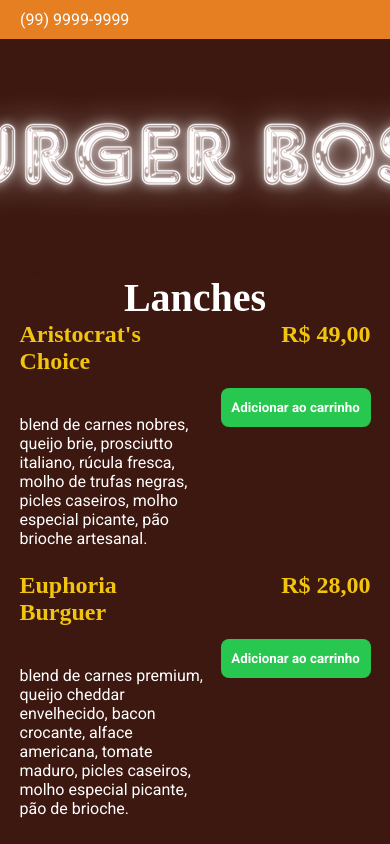
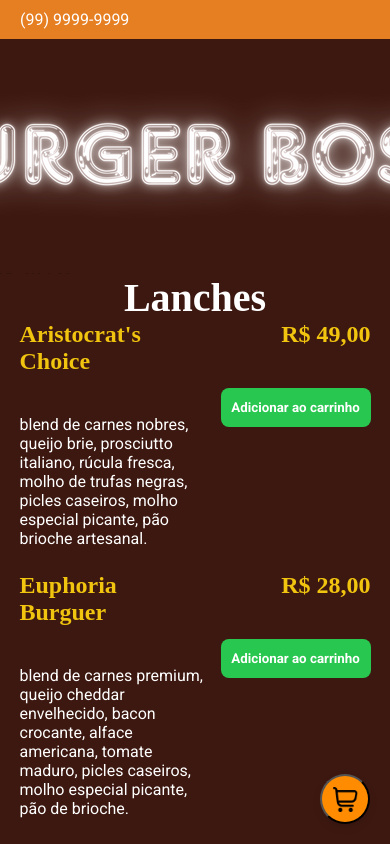
Before and after one commit to Igorrst/Burger-Boss, a React (Vite) app: page / in a window 390 px wide. Shown: the top 844 px of the page. Built offline with nearby package versions, Linux system fonts and the light colour scheme; a web font is replaced by a local one.

Commit message:
Implementando Barra lateral para o Carrinho

```diff
--- a/src/App.jsx
+++ b/src/App.jsx
@@ -1,13 +1,16 @@
-import Header from "./components/Header";
+import Header from './components/Header'
+import Cart from './containers/Cart/Cart';
 import Menu from "./containers/Menu";
 
 const App = () => {
-  return (
-    <div>
-      <Header />
-      <Menu />
-    </div>
-  );
-};
+    return (
+        <div>
+            <Header />
+            <Cart />
+            <Menu />
+            {}
+        </div>
+    )
+}
 
 export default App;
--- a/src/components/Header/Header.module.css
+++ b/src/components/Header/Header.module.css
@@ -1,6 +1,8 @@
 .header {
     background-color: #E67E22;
     padding: 10px 20px;
+    z-index: 1000;
+    position: relative;
 }
 
 .number {
--- /dev/null
+++ b/src/containers/Cart/Cart.jsx
@@ -0,0 +1,27 @@
+import { useState } from 'react';
+import styles from './Cart.module.css';
+import cartIcon from '../../assets/Cart.png';
+
+const Cart = () => {
+  const [isOpen, setIsOpen] = useState(false);
+
+  const toggleCart = () => {
+    setIsOpen(!isOpen);
+  };
+
+  return (
+    <>
+      <button className={styles.cartButton} onClick={toggleCart}>
+        <img src={cartIcon} alt="Carrinho de Compras" className={styles.cartIcon} />
+      </button>
+      <div className={`${styles.cartSidebar} ${isOpen ? styles.open : ''}`}>
+        <h2>Carrinho de Compras</h2>
+        <div className={styles.cartSidebarContent}>
+          {}
+        </div>
+      </div>
+    </>
+  );
+};
+
+export default Cart;
--- /dev/null
+++ b/src/containers/Cart/Cart.module.css
@@ -0,0 +1,81 @@
+.cartButton {
+  position: fixed;
+  bottom: 20px;
+  right: 20px;
+  background-color: #ff8c00;
+  border-radius: 50%;
+  width: 60px;
+  height: 60px;
+  cursor: pointer;
+  box-shadow: 0 4px 8px rgba(0, 0, 0, 0.1);
+  display: flex;
+  justify-content: center;
+  align-items: center;
+  z-index: 999;
+  transition: background-color 0.3s, transform 0.3, box-shadow 0.3s;
+}
+
+.cartButton:hover {
+  background-color: #e67e22;
+  transform: scale(1.1);
+  box-shadow: 0 6px 12px rgba(0, 0, 0, 0.2);
+}
+
+.cartIcon {
+  width: 30px;
+  height: 30px;
+}
+
+.cartSidebar {
+  position: fixed;
+  top: 38px;
+  right: -300px;
+  width: 300px;
+  height: 100%;
+  background-color: rgba(230, 126, 34, 0.7);
+  padding: 20px;
+  box-sizing: border-box;
+  color: white;
+  z-index: 500;
+  transition: right 0.3s ease-in-out;
+}
+
+.cartSidebar.open {
+  right: 0;
+}
+
+.cartSidebar h2 {
+  margin-bottom: 20px;
+}
+
+@media (max-width: 768px) {
+  .cartSidebar {
+    width: 250px;
+    right: -250px;
+  }
+
+  .cartSidebar.open {
+    right: 0;
+  }
+}
+
+@media (max-width: 480px) {
+  .cartButton {
+    width: 50px;
+    height: 50px;
+  }
+
+  .cartIcon {
+    width: 25px;
+    height: 25px;
+  }
+
+  .cartSidebar {
+    width: 200px;
+    height: -200px;
+  }
+
+  .cartSidebar.open {
+    right: 0;
+  }
+}
```
Also changed, not shown: src/assets/Cart.png (added).
